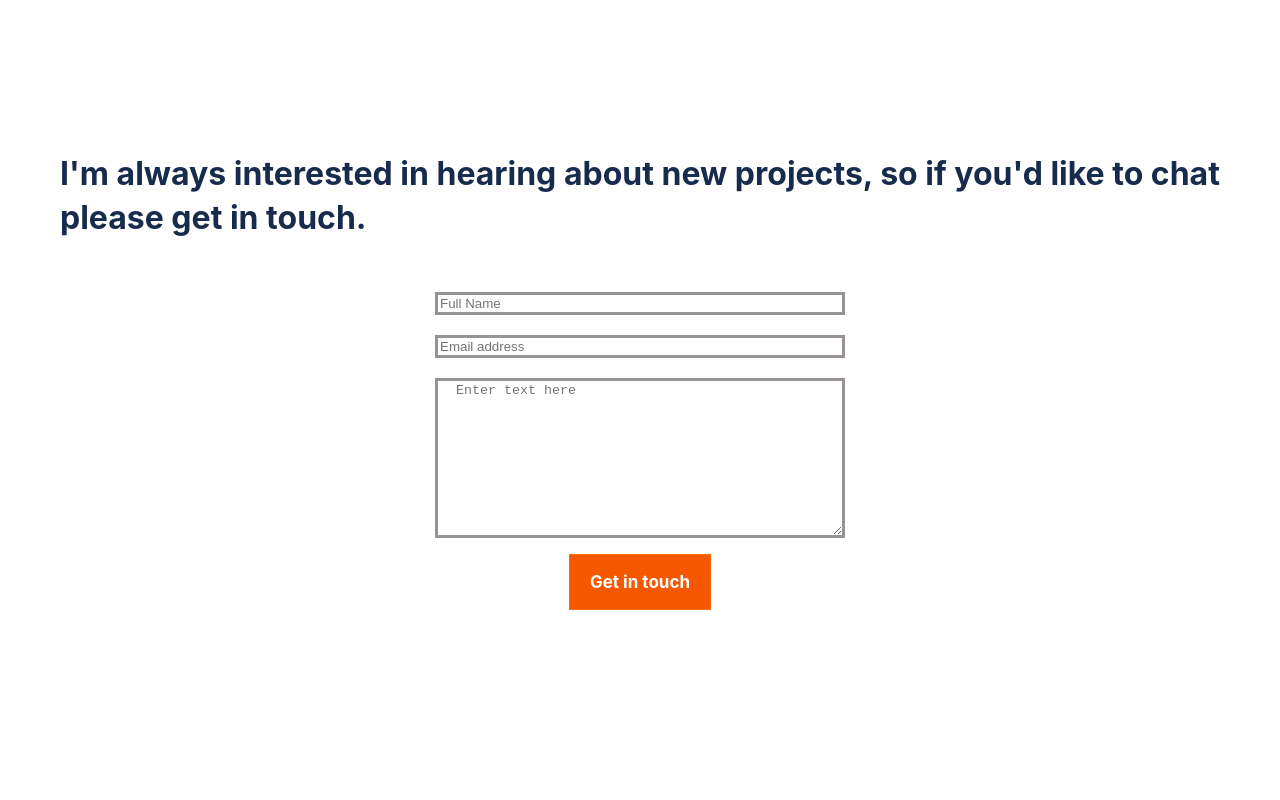
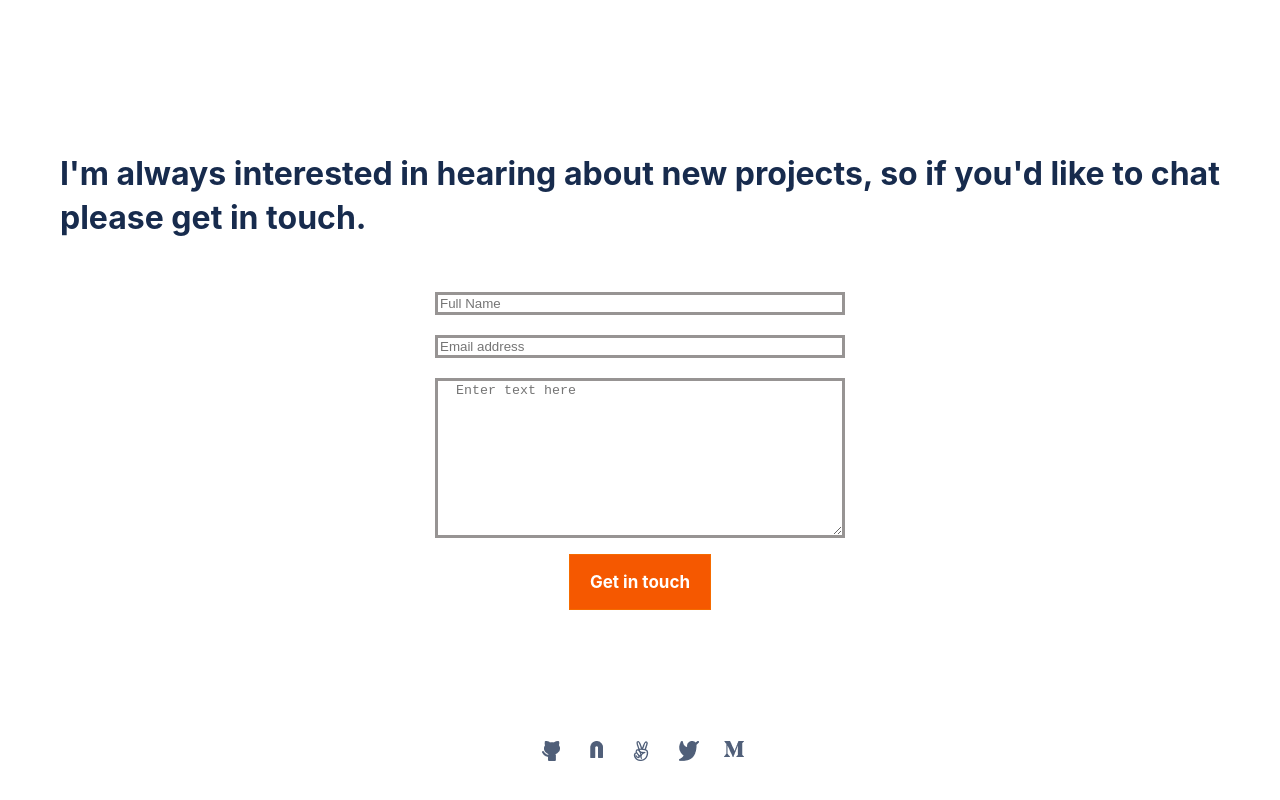
Before and after one commit to abreham1222/Microverse-portfolio, a website: page index.html in a window 1280 px wide. Shown: the part 5902-6702 px from the top of the page. Drawn offline with Linux system fonts and the light colour scheme.

Commit message:
Add the icons for the design on html

```diff
--- a/index.html
+++ b/index.html
@@ -209,12 +209,39 @@
         </section>
         <form action="https://formspree.io/f/xlezlkyw" method="post">
            <p class="form-detail">I'm always interested in hearing about new projects, so if you'd like to chat please get in touch.</p>
-            <input type="text" placeholder="Full Name" maxlength="30" required>
-            <input type="email" placeholder="Email address" required>
-            <textarea name="msgt1" id="t1" cols="30" rows="10" maxlength="500" placeholder="  Enter text here" required></textarea>
+             <input type="text" placeholder="Full Name" maxlength="30" required>
+             <input type="email" placeholder="Email address" required>
+             <textarea name="msgt1" id="t1" cols="30" rows="10" maxlength="500" placeholder="  Enter text here" required></textarea>
            <p>
             <button class="get" type="submit">Get in touch</button>
            </p>
+           <ul class="icons">
+            <li>
+              <a href="#" class="social-media-icons">
+                <img src="Images/ico/git.png" alt="Github"/>
+              </a>
+            </li>
+            <li>
+              <a href="#" class="social-media-icons">
+                <img src="Images/ico/linked.png" alt="Linkedin"/>
+              </a>
+            </li>
+            <li>
+              <a href="#" class="social-media-icons">
+                <img src="Images/ico/ange.png" alt="Angel"/>
+              </a>
+            </li>
+            <li>
+              <a href="#" class="social-media-icons">
+                <img src="Images/ico/twit.png" alt="Twitter"/>
+              </a>
+            </li>
+            <li>
+              <a href="#"  class="social-media-medium-icons">
+                <img class="image-correction" src="Images/ico/med.png" alt="Medium"/>
+              </a>
+            </li>
+          </ul>
         </form>
     </main>
   </body>
```
